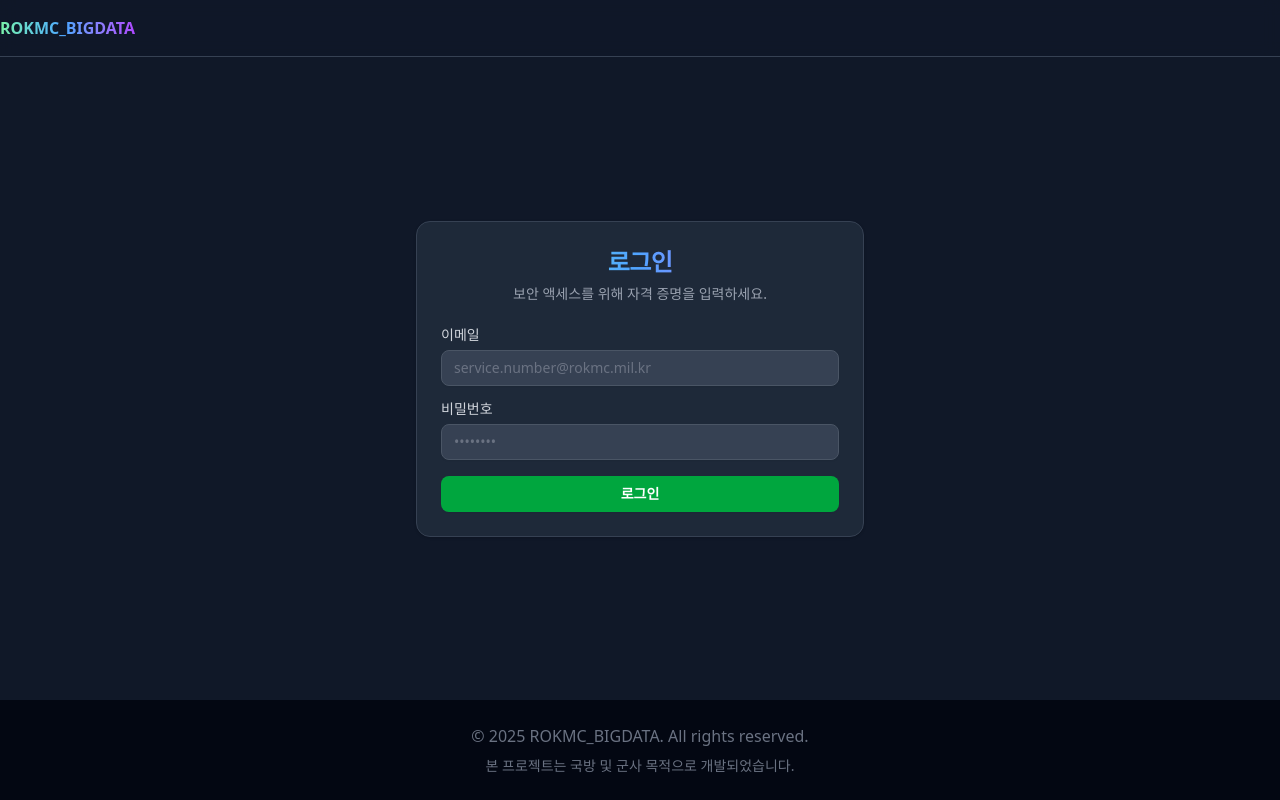
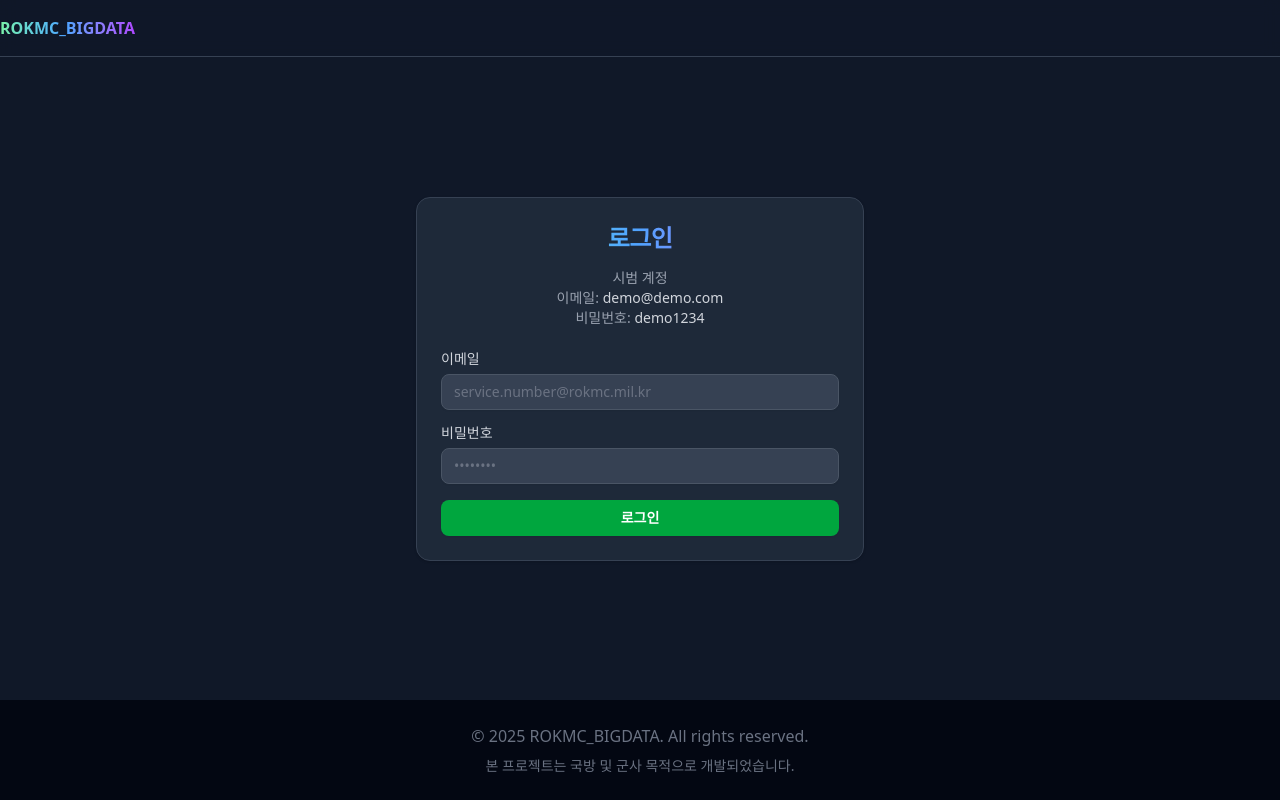
Before and after one commit to taykim01/MilLex, a Next.js app: page /sign-in in a window 1280 px wide. Built offline with nearby package versions, Linux system fonts and the light colour scheme.

Commit message:
feat: 로그인 페이지에 시범 계정 정보 추가 및 중복 로그인 알림 제거

```diff
--- a/src/app/sign-in/page.tsx
+++ b/src/app/sign-in/page.tsx
@@ -26,7 +26,11 @@ export default function SignInPage() {
               로그인
             </CardTitle>
             <CardDescription className="text-gray-400">
-              보안 액세스를 위해 자격 증명을 입력하세요.
+              <div className="mt-2 text-sm">
+              <span className="block">시범 계정</span>
+              <span className="block">이메일: <span className="font-medium text-gray-300">demo@demo.com</span></span>
+              <span className="block">비밀번호: <span className="font-medium text-gray-300">demo1234</span></span>
+              </div>
             </CardDescription>
           </CardHeader>
           <CardContent>
--- a/src/hooks/use-sign-in.ts
+++ b/src/hooks/use-sign-in.ts
@@ -34,7 +34,6 @@ export function useSignIn() {
 
   useEffect(() => {
     if (user && Object.keys(user).length > 0) {
-      toast("이미 로그인되어 있습니다.");
       router.push("/dashboard");
     }
   }, [user, router]);
```
